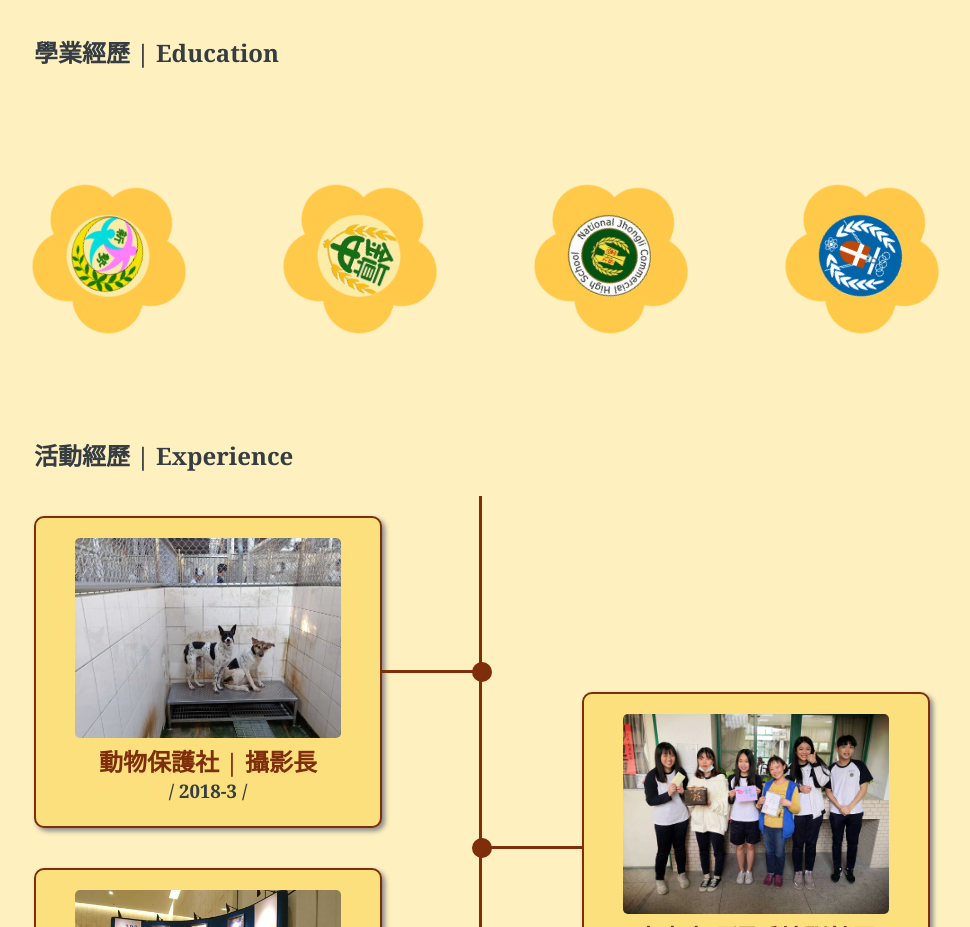
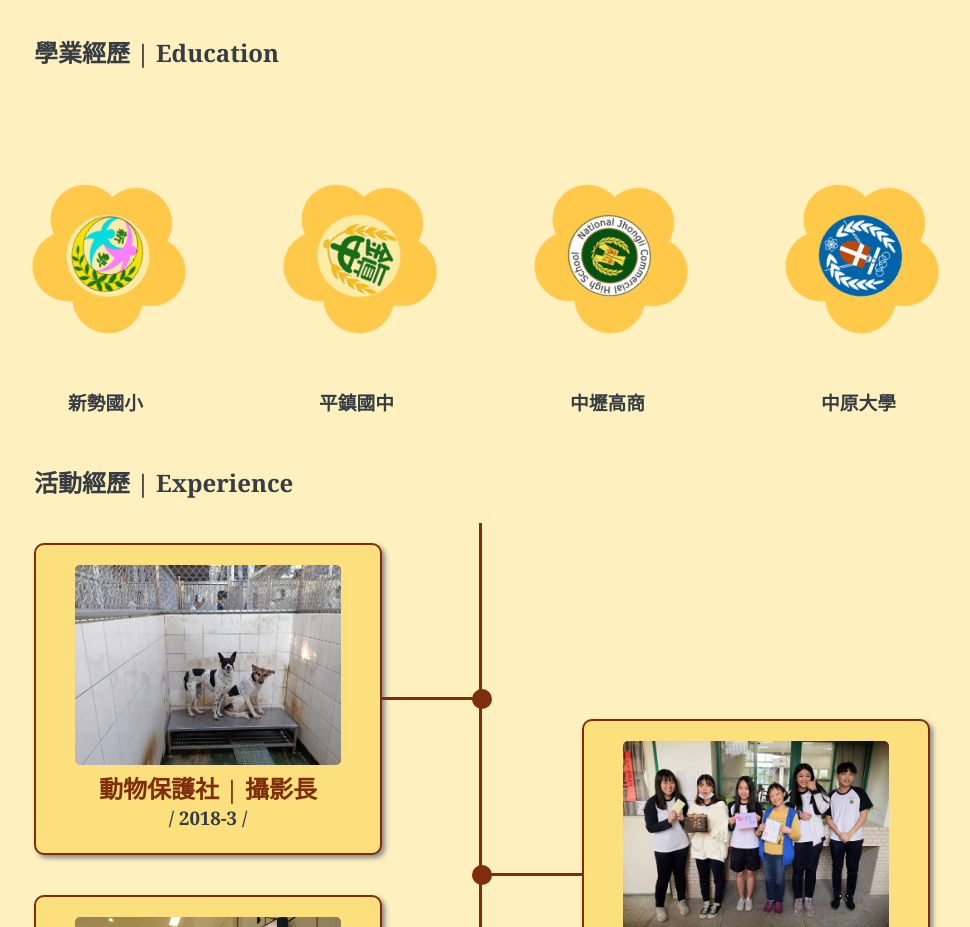
Before and after one commit to 10944146/MyResumee, a plain HTML site: page index.html in a window 1280 px wide. Shown: the part 1600-2527 px from the top of the page, without its empty margins (158-1128 px from the left). Drawn offline with Linux system fonts and the light colour scheme.

Commit message:
Add files via upload

```diff
--- a/index.html
+++ b/index.html
@@ -11,10 +11,8 @@
     var flag = 0;
     function start(){
         var text = document.getElementById("blink");
-    if (!flag)
-    {
+        if (!flag){
             text.style.color = "#7E2E0B";
-    text.style.border=400;
             flag = 1;
         }else{
             text.style.color = "";
@@ -30,7 +28,8 @@ window.onscroll = scrollFunction; //畫面捲動觸發
 function scrollFunction() {
   if (document.body.scrollTop > 300 || document.documentElement.scrollTop > 300) {
     document.getElementById("BackTop").style.display = "block";
-  } else {
+  }
+  else {
     document.getElementById("BackTop").style.display = "none";
   }
 }
@@ -188,20 +187,25 @@ function topFunction() {
         <div class="school">
             <div>
                 <br><br>
-                <!-- <img  class="arrowh" src="assets/images/arrowy.png" width="100%" height="81px"> -->
                 <div class="school-pc">
+                    <div>
                         <a href="http://tw.school.uschoolnet.com/?id=es00000614"><img class="rotate" src="assets/images/school1.png" width="251px" height="256px"></a>
+                        <h3>新勢國小</h3>
+                    </div>
+                    <div>
                         <a href="http://163.30.122.141/homepjjh/modules/tadnews/#A"><img class="rotate" src="assets/images/school2.png" width="251px" height="256px"></a>
+                        <h3>平鎮國中</h3>
+                    </div>
+                    <div>
                         <a href="http://www.clvsc.tyc.edu.tw/bin/home.php"><img class="rotate" src="assets/images/school3.png" width="251px" height="256px"></a>
+                        <h3>中壢高商</h3>
+                    </div>
+                    <div>
                         <a href="https://www1.cycu.edu.tw/default"><img class="rotate" src="assets/images/school4.png" width="251px" height="256px"></a>
+                        <h3>中原大學</h3>
                     </div>
                 </div>
-            <!-- <div class="schoolife-pc">
-                <img src="assets/images/604.jpg" width="200px" height="150px">
-                <img src="assets/images/clvsc.jpg" width="200px" height="150px">
-                <img src="assets/images/cycu.jpg" width="200px" height="150px">
             </div>
-            <h3 class="school-text">新勢國小  平鎮國中  中壢高商  中原大學</h3> -->
         </div>
     </section>
     <section class="s5" id="p5" >
```
Lines whose indentation alone changed are shown as unchanged.
